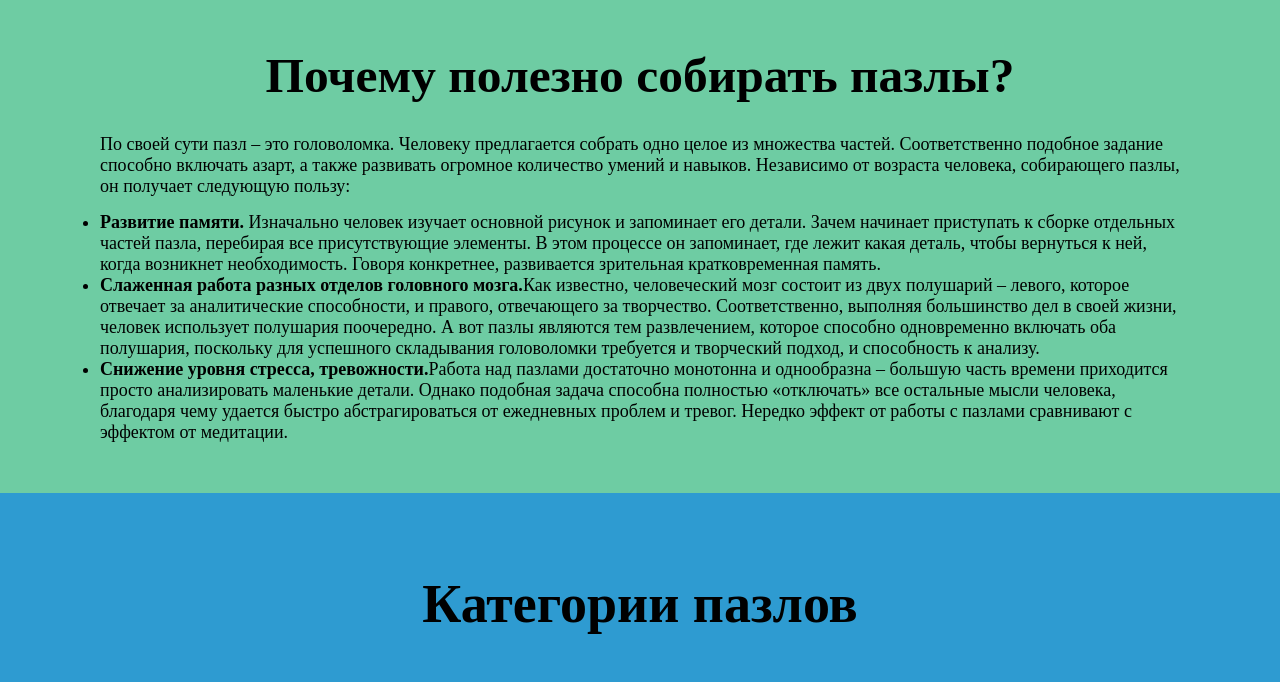
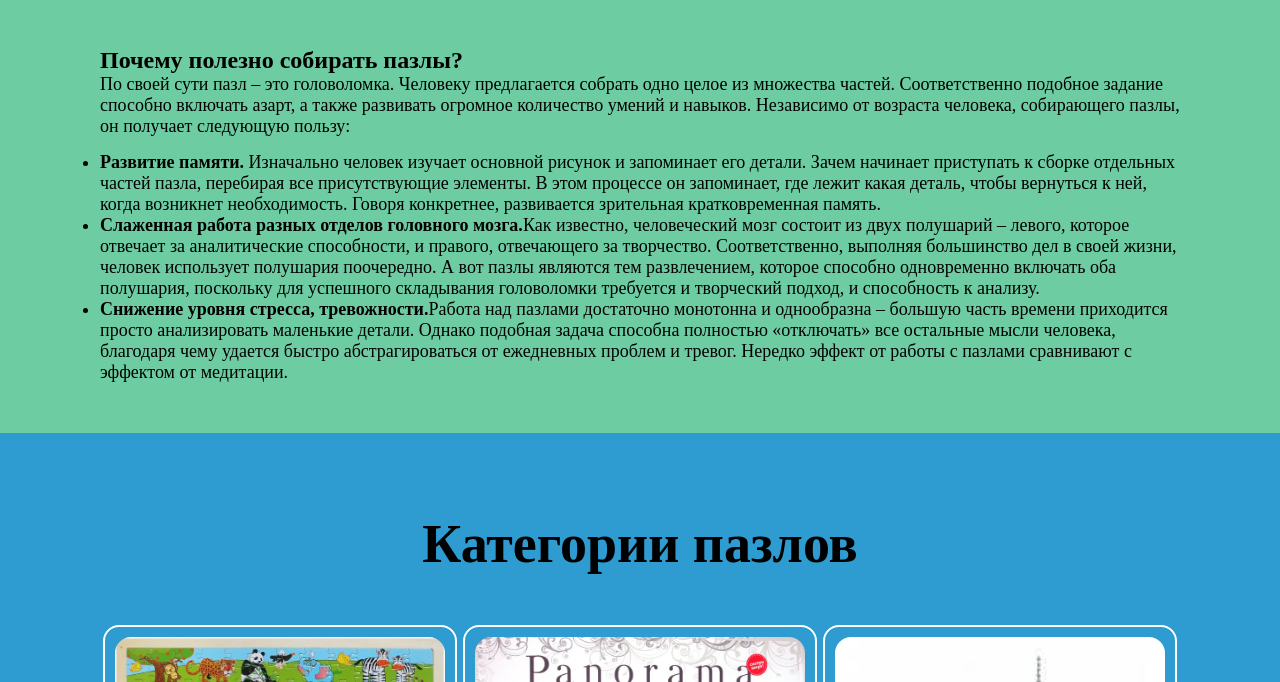
Before and after one commit to VeroNikaOrl/Web-techKR2, a plain HTML site: page work_2/index.html in a window 1280 px wide. Shown: the part 53-735 px from the top of the page. Drawn offline with Linux system fonts and the light colour scheme; files that its build step writes are made by us from their sources; files whose address does not match are found by name.

Commit message:
Update main.css

```diff
--- a/work_2/web_work_2/main.css
+++ b/work_2/web_work_2/main.css
@@ -112,10 +112,10 @@
     padding-bottom: 50px;
     padding-top: 100px;
 }
-.main_title
+.main .nav
 {
     margin-bottom: 30px;
-    font-size: 33px;
+    font-size: 20px;
     color: #000000;
     text-align: center;
 }
```
